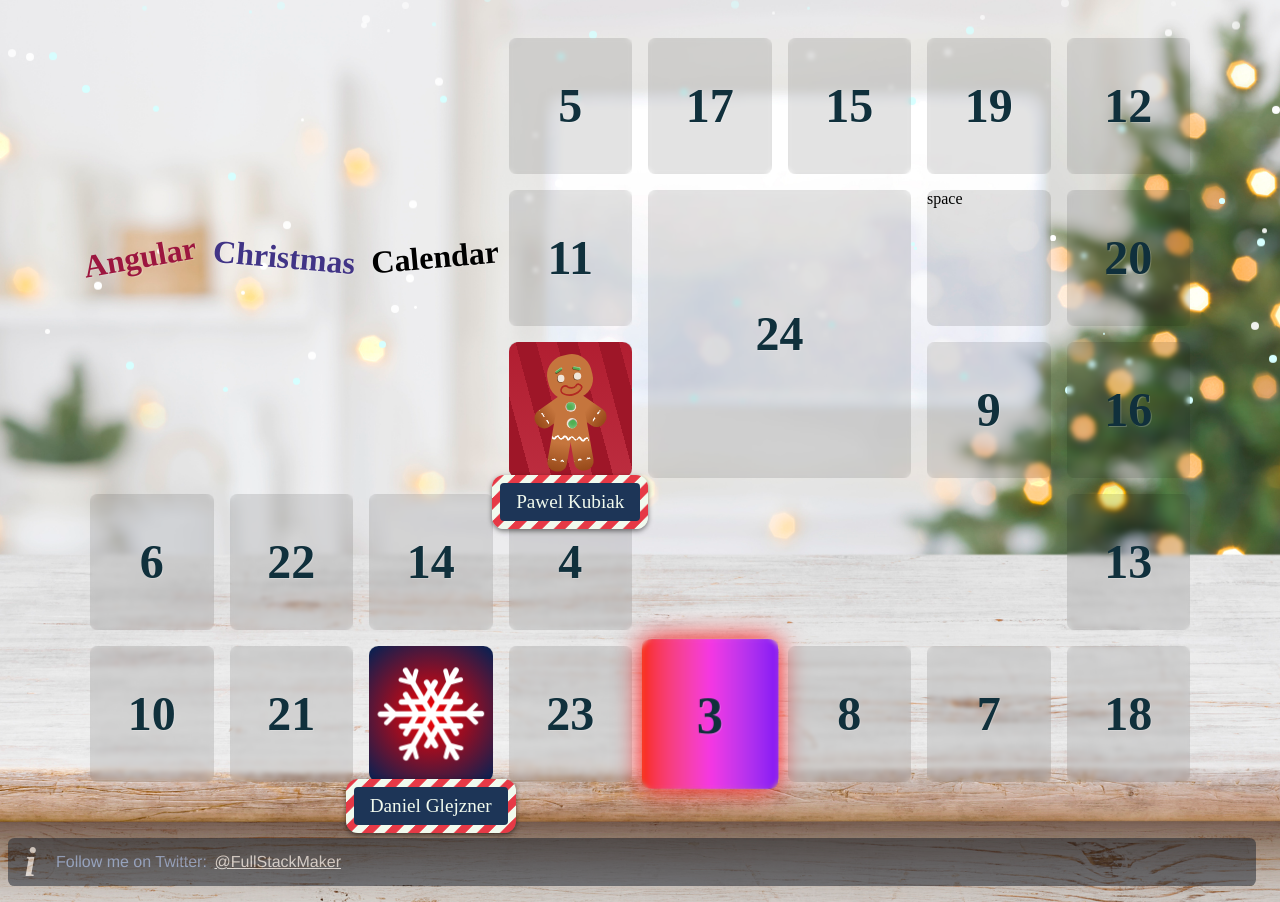
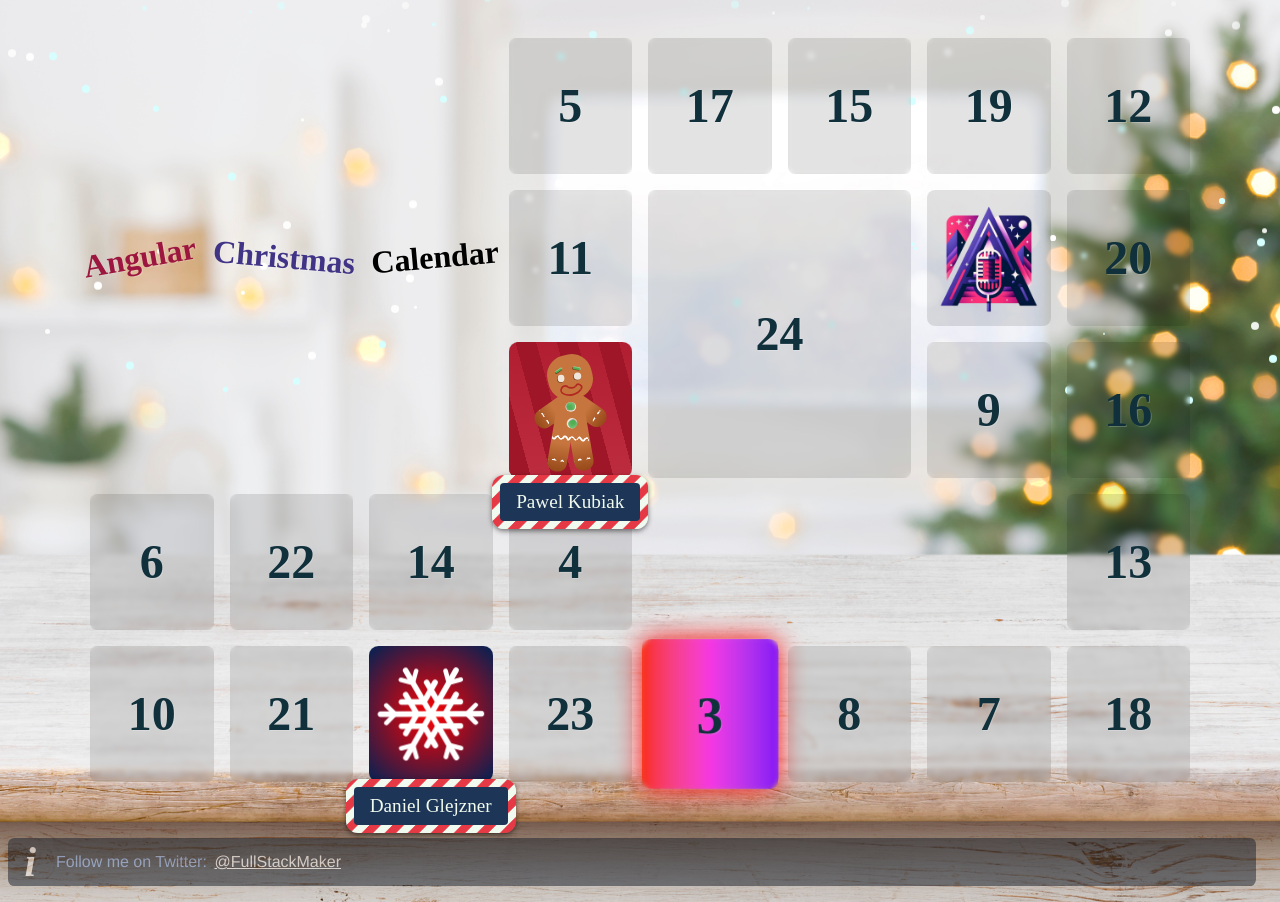
Before and after one commit to danielglejzner/angular-christmas-calendar, an Angular app: page / in a window 1280 px wide. Built offline with nearby package versions, Linux system fonts and the light colour scheme.

Commit message:
feat: display Angular Space logo

```diff
--- a/src/app/feature/calendar/calendar-grid.component.css
+++ b/src/app/feature/calendar/calendar-grid.component.css
@@ -504,3 +504,23 @@ label:hover .door {
 .pulse {
   animation: pulse 2s infinite;
 }
+
+.space {
+  box-shadow: 0 0 10px var(--red-to-pink-to-purple-horizontal-gradient);
+}
+
+.space,
+.space a {
+  display: flex;
+  justify-content: center;
+  align-items: center;
+}
+
+.space img {
+  max-width: 100px;
+}
+
+.space:hover {
+  position: relative;
+  background: var(--red-to-pink-to-purple-horizontal-gradient);
+}
--- a/src/app/feature/calendar/calendar-grid.component.html
+++ b/src/app/feature/calendar/calendar-grid.component.html
@@ -49,4 +49,8 @@
   </div>
 }
 
-<div class="card space">space</div>
+<div class="card space">
+  <a href="https://twitter.com/i/communities/1726237719762714636">
+    <img src="./../../../assets/content/images/angular-space.png" alt="Angular Space" />
+  </a>
+</div>
```
Also changed, not shown: src/assets/content/images/angular-space.png (added).
